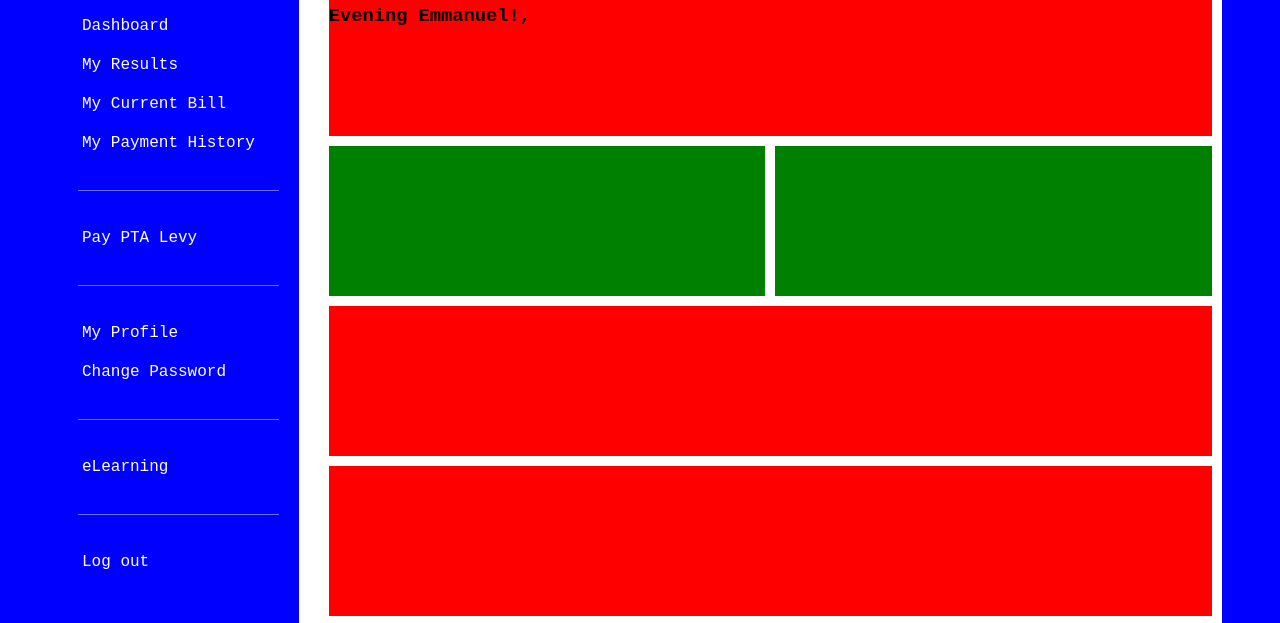
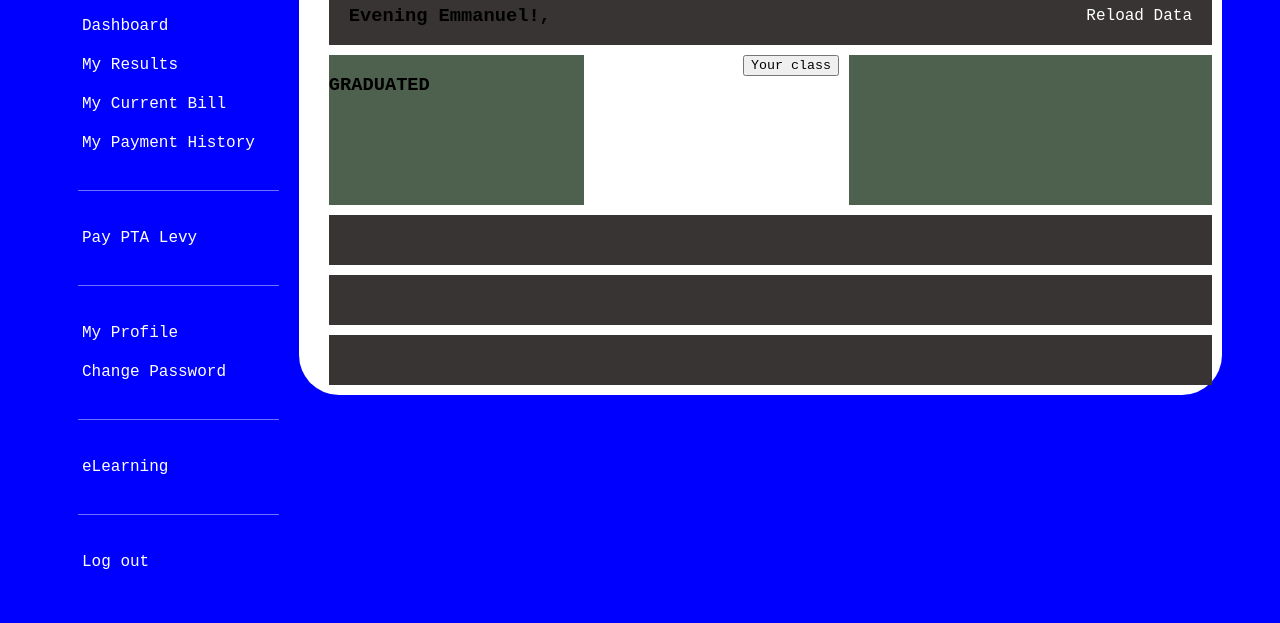
Before and after one commit to Emm-dev0/day-6--fgc-website-clone-, a plain HTML site: page index.html in a window 1280 px wide. Shown: the part 128-751 px from the top of the page. Drawn offline with Linux system fonts and the light colour scheme.

Commit message:
school website (clone)

```diff
--- a/index.html
+++ b/index.html
@@ -76,14 +76,21 @@
                         <div class="general-report">
                             <div class="greeting">
                                 <h3>Evening Emmanuel!, </h3>
-                                <a href="reload-data">Reload Data</a>
+                                <a href="">Reload Data</a>
 
                             </div>
                         </div>
                     <!-- end of general report -->
 
                      <!-- begin of class report -->
-                     <div class="class-report"></div>
+                     <div class="class-report">
+                         <div class="cont">
+                             <div class="status"><h3>GRADUATED</h3></div>
+                             <div class="class-btn">
+                                 <button type="submit">Your class</button>
+                            </div>
+                         </div>
+                     </div>
                      <!-- end of class report -->
 
                       <!-- begin of check-result -->
--- a/style.css
+++ b/style.css
@@ -129,25 +129,45 @@ h4 {
 .grid-container{
     display: grid;
     grid-template-columns: repeat(12, auto);
-    grid-auto-rows: minmax(150px, auto);
+    grid-auto-rows: minmax(50px, auto);
     grid-gap: 10px;
     /* width: 100%; */
 }
 
 .general-report, .bills, .pta, .quote{
-    background-color: red;
+    background-color: rgb(56, 52, 52);
     grid-column: span 12;
 }
 
 .class-report, .check-result{
-    background-color: green;
+    background-color: rgb(78, 96, 78);
     grid-column: span 6;
 }
 .greeting{
     display: flex;
     width: 100%;
+    align-items: center;
+    padding: 0 20px;
+    justify-content: space-between;
 }
-
+.cont {
+    display: flex;
+    height: 150px;
+    width: 100%;
+    /* align-items: center; */
+    /* justify-content: space-between; */
+}
+.class-btn, .status{
+    width: 50%;
+    height: 100%;
+}
+.class-btn{
+    background-color: white;
+    text-align: end;
+}
+.status{
+    text-align: ;
+}
 @media screen and (max-width:760px) {
     .mobile-menu-bar{
         display: flex;
```
